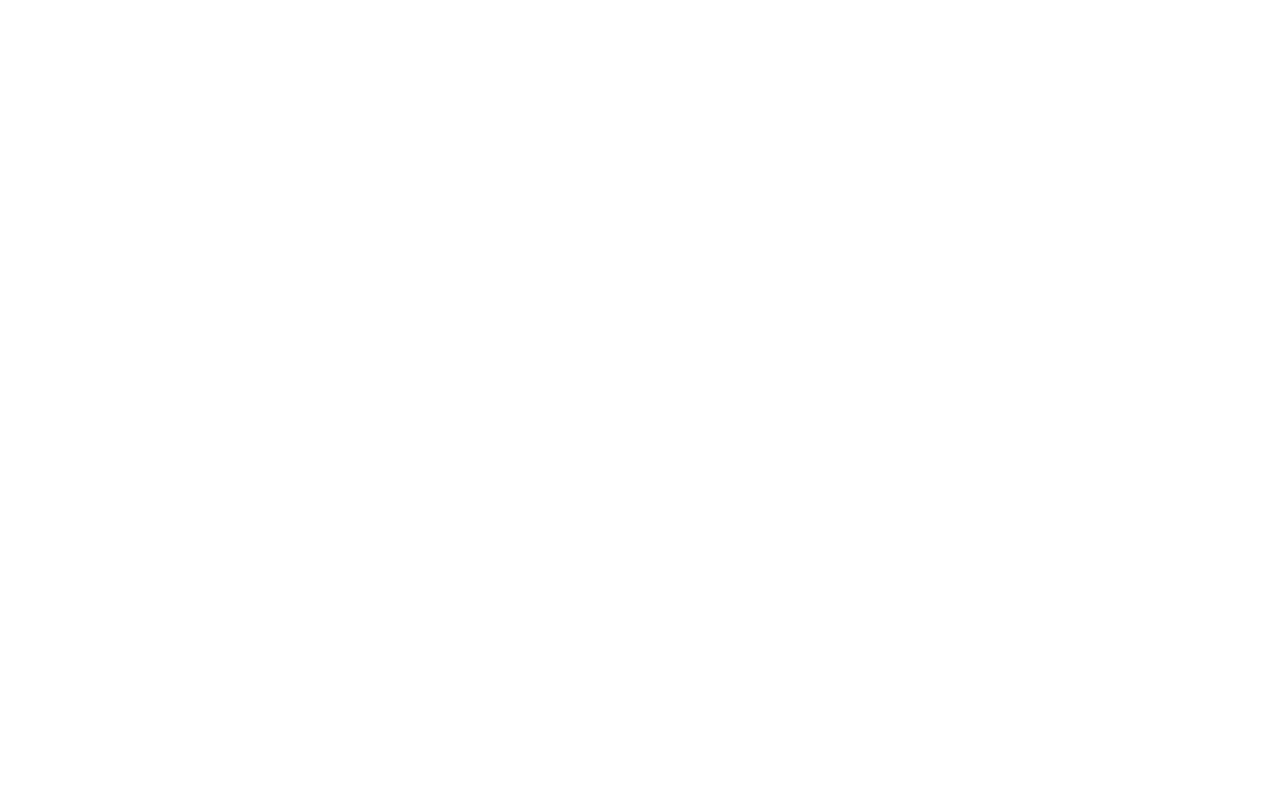
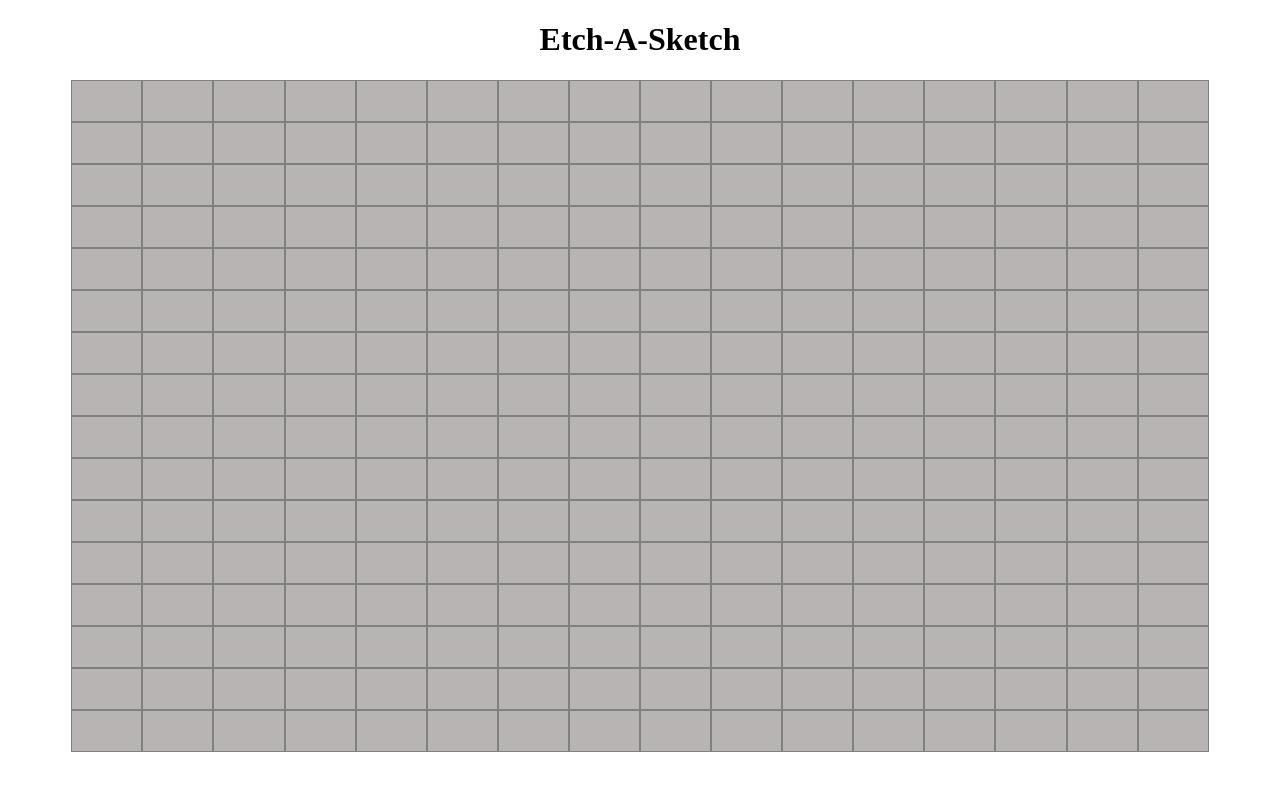
Before and after one commit to CRSpeight/Odin-Etch-a-sketch, a plain HTML site: page index.html in a window 1280 px wide. Drawn offline with Linux system fonts and the light colour scheme.

Commit message:
Basic hover over grid complete

```diff
--- a/index.html
+++ b/index.html
@@ -7,6 +7,8 @@
     <link rel="stylesheet" href="style.css" />
   </head>
   <body>
+    <h1>Etch-A-Sketch</h1>
+    <div id="grid"></div>
     <script src="script.js"></script>
   </body>
 </html>
--- a/script.js
+++ b/script.js
@@ -0,0 +1,19 @@
+const initGridSize = 16;
+const grid = document.querySelector("#grid");
+const cell = document.createElement("div");
+
+grid.style.gridTemplateColumns = `repeat(${initGridSize}, 1fr)`;
+
+for (let i = 1; i <= initGridSize * initGridSize; i++) {
+  const cell = document.createElement("div");
+  cell.classList.add("cell");
+  cell.id = i;
+  grid.appendChild(cell);
+}
+
+const gridCells = document.querySelectorAll(".cell");
+gridCells.forEach((c) => {
+  c.addEventListener("mouseover", (e) => {
+    e.target.classList.add("coloredCell");
+  });
+});
--- a/style.css
+++ b/style.css
@@ -0,0 +1,22 @@
+#grid {
+  display: grid;
+  background-color: rgb(185, 180, 180);
+  width: 90%;
+  margin-left: auto;
+  margin-right: auto;
+}
+
+.cell {
+  padding: 20px;
+  border: grey;
+  border-style: solid;
+  border-width: 1px;
+}
+
+h1 {
+  text-align: center;
+}
+
+.coloredCell {
+  background-color: black;
+}
```
